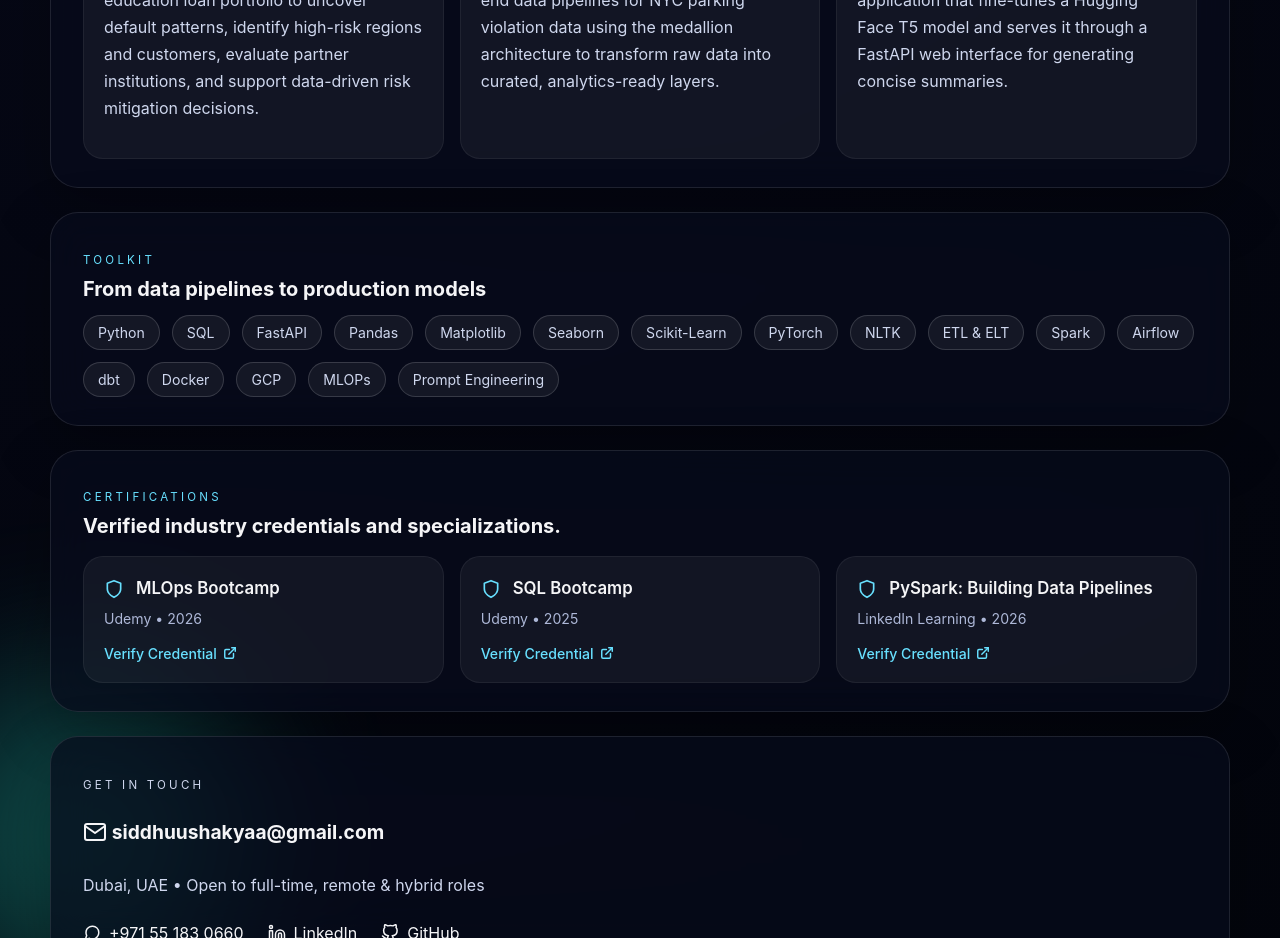
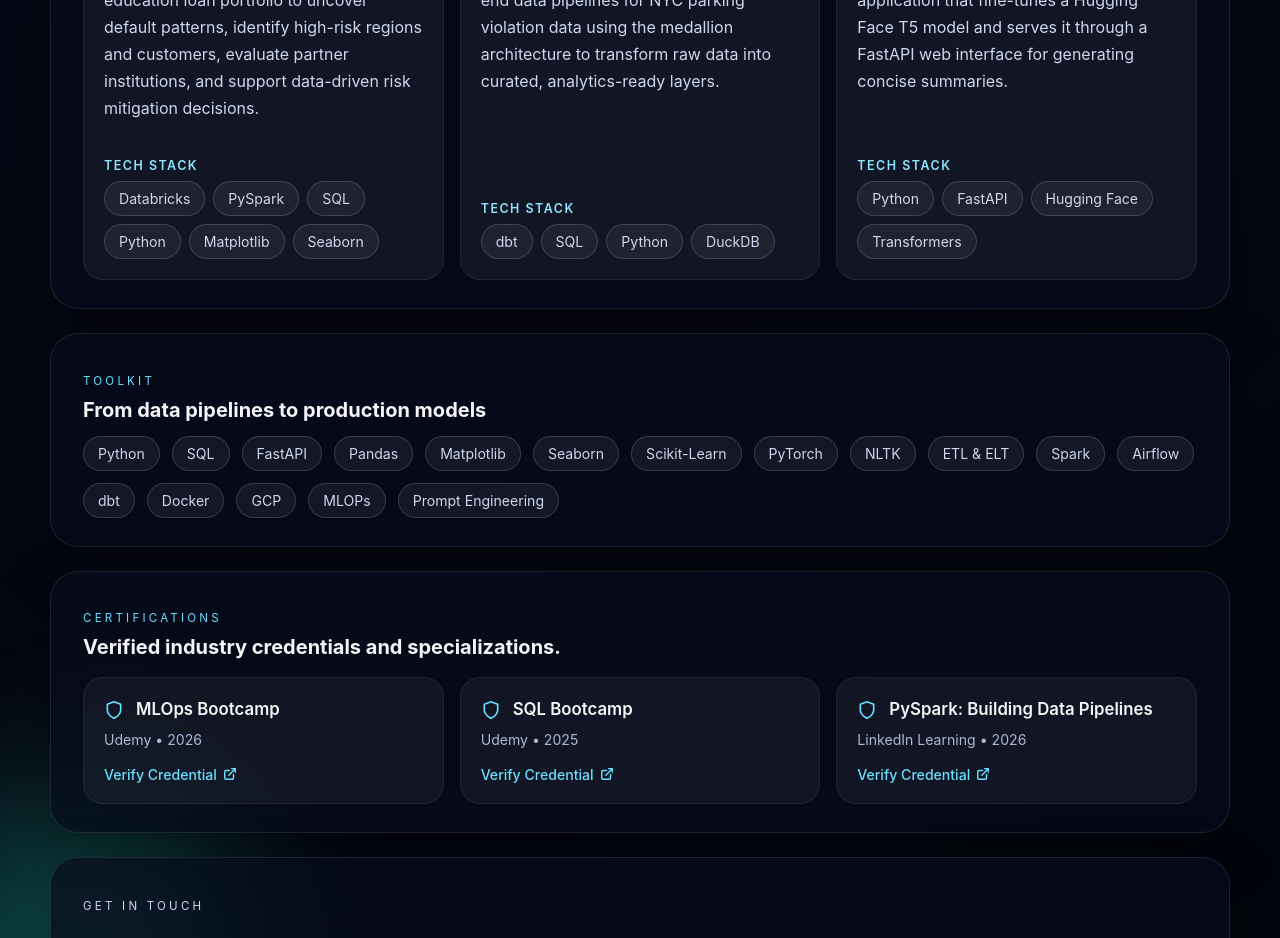
Before and after one commit to SiddhuShkya/my-portfolio, a React (Vite) app: page / in a window 1280 px wide. Shown: the part 1460-2398 px from the top of the page. Built offline with nearby package versions, Linux system fonts and the light colour scheme.

Commit message:
Add tech stack badges to projects section

```diff
--- a/src/App.jsx
+++ b/src/App.jsx
@@ -23,17 +23,20 @@ const projects = [
   {
     title: 'EduFin Loan Portfolio Risk Investigation',
     type: 'Data Analytics / BI Project',
-    description: 'A Databricks-based analysis of an education loan portfolio to uncover default patterns, identify high-risk regions and customers, evaluate partner institutions, and support data-driven risk mitigation decisions.'
+    description: 'A Databricks-based analysis of an education loan portfolio to uncover default patterns, identify high-risk regions and customers, evaluate partner institutions, and support data-driven risk mitigation decisions.',
+    techStack: ['Databricks', 'PySpark', 'SQL', 'Python', 'Matplotlib', 'Seaborn']
   },
   {
     title: 'NYC Parking Violations Pipeline',
     type: 'Data Engineering Project',
-    description: 'A dbt-based project that builds end-to-end data pipelines for NYC parking violation data using the medallion architecture to transform raw data into curated, analytics-ready layers.'
+    description: 'A dbt-based project that builds end-to-end data pipelines for NYC parking violation data using the medallion architecture to transform raw data into curated, analytics-ready layers.',
+    techStack: ['dbt', 'SQL', 'Python', 'DuckDB']
   },
   {
     title: 'Text Summarization with HuggingFace',
     type: 'End-to-end NLP/ML project',
-    description: 'A Python-based text summarization application that fine-tunes a Hugging Face T5 model and serves it through a FastAPI web interface for generating concise summaries.'
+    description: 'A Python-based text summarization application that fine-tunes a Hugging Face T5 model and serves it through a FastAPI web interface for generating concise summaries.',
+    techStack: ['Python', 'FastAPI', 'Hugging Face', 'Transformers']
   }
 ];
 
@@ -186,6 +189,14 @@ function App() {
               <p className="project-type">{project.type}</p>
               <h4>{project.title}</h4>
               <p>{project.description}</p>
+              <div className="project-stack">
+                <span className="project-stack-label">Tech stack</span>
+                <div className="project-stack-list">
+                  {project.techStack.map((item) => (
+                    <span key={item} className="chip project-chip">{item}</span>
+                  ))}
+                </div>
+              </div>
             </article>
           ))}
         </div>
--- a/src/styles.css
+++ b/src/styles.css
@@ -551,6 +551,32 @@ a {
   color: #68e0ff;
 }
 
+.project-stack {
+  margin-top: auto;
+  padding-top: 16px;
+}
+
+.project-stack-label {
+  display: inline-block;
+  font-size: 0.78rem;
+  font-weight: 600;
+  letter-spacing: 0.12em;
+  text-transform: uppercase;
+  color: #8be7ff;
+  margin-bottom: 8px;
+}
+
+.project-stack-list {
+  display: flex;
+  flex-wrap: wrap;
+  gap: 8px;
+}
+
+.project-chip {
+  padding: 6px 10px;
+  font-size: 0.76rem;
+}
+
 .chip-row {
   display: flex;
   gap: 12px;
```
